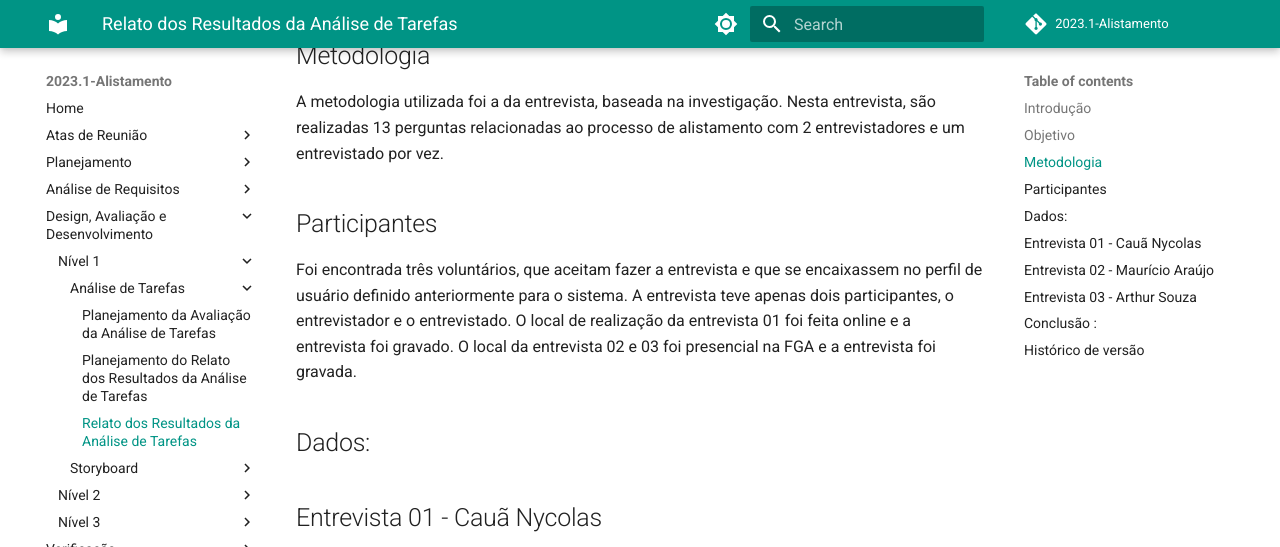
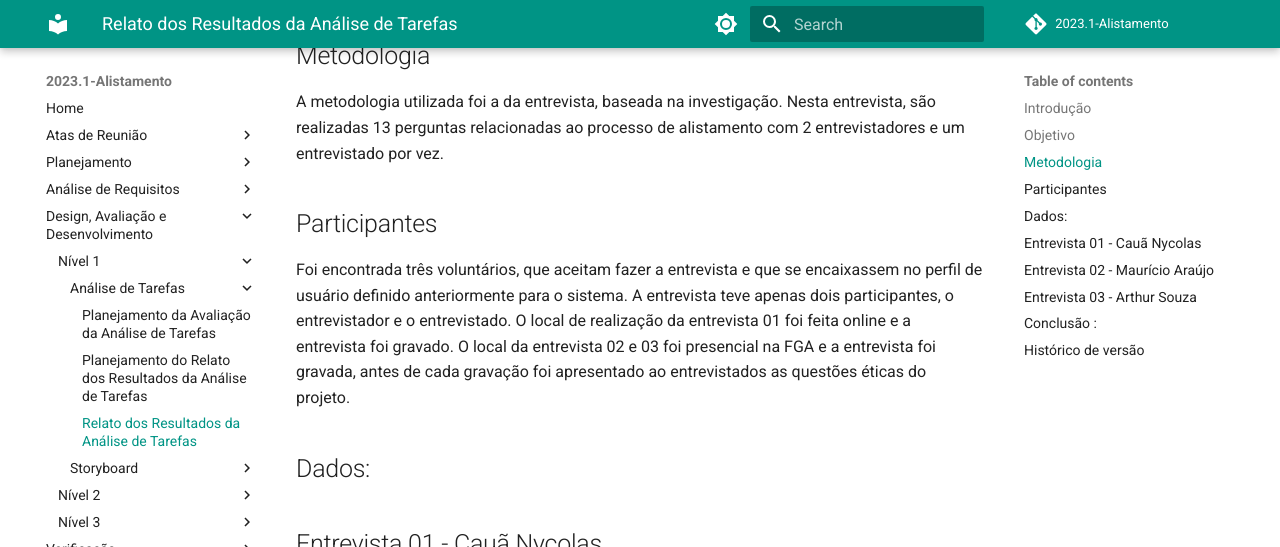
Before and after one commit to Interacao-Humano-Computador/2023.1-Alistamento, an MkDocs documentation site: the page built from docs/design_avaliacao_desenvolvimento/nivel1/analise_tarefas/relato_resultados.md, in a window 1280 px wide and 900 px high, scrolled down 728 px, cut to the strip 0-547 px from the top of the window. Built offline with MkDocs 1.6.1 and Material for MkDocs 9.7.7, drawn with Linux system fonts in a browser that asks for light colours; comment, search, counter and statistics services are not loaded.

Commit message:
Update relato_resultados.md

```diff
--- a/docs/design_avaliacao_desenvolvimento/nivel1/analise_tarefas/relato_resultados.md
+++ b/docs/design_avaliacao_desenvolvimento/nivel1/analise_tarefas/relato_resultados.md
@@ -19,7 +19,7 @@ O Objetivo desse relato é expor todas as dificuldades, críticas e experiência
 A metodologia utilizada foi a da entrevista, baseada na investigação. Nesta entrevista, são realizadas 13 perguntas relacionadas ao processo de alistamento com 2 entrevistadores e um entrevistado por vez.
 
 ## Participantes
-Foi encontrada três voluntários, que aceitam fazer a entrevista e que se encaixassem no perfil de usuário definido anteriormente para o sistema. A entrevista teve apenas dois participantes, o entrevistador e o entrevistado. O local de realização da entrevista 01 foi feita online e a entrevista foi gravado. O local da entrevista 02 e 03 foi presencial na FGA e a entrevista foi gravada.
+Foi encontrada três voluntários, que aceitam fazer a entrevista e que se encaixassem no perfil de usuário definido anteriormente para o sistema. A entrevista teve apenas dois participantes, o entrevistador e o entrevistado. O local de realização da entrevista 01 foi feita online e a entrevista foi gravado. O local da entrevista 02 e 03 foi presencial na FGA e a entrevista foi gravada, antes de cada gravação foi apresentado ao entrevistados as questões éticas do projeto.
 
 ## Dados:
 
```
